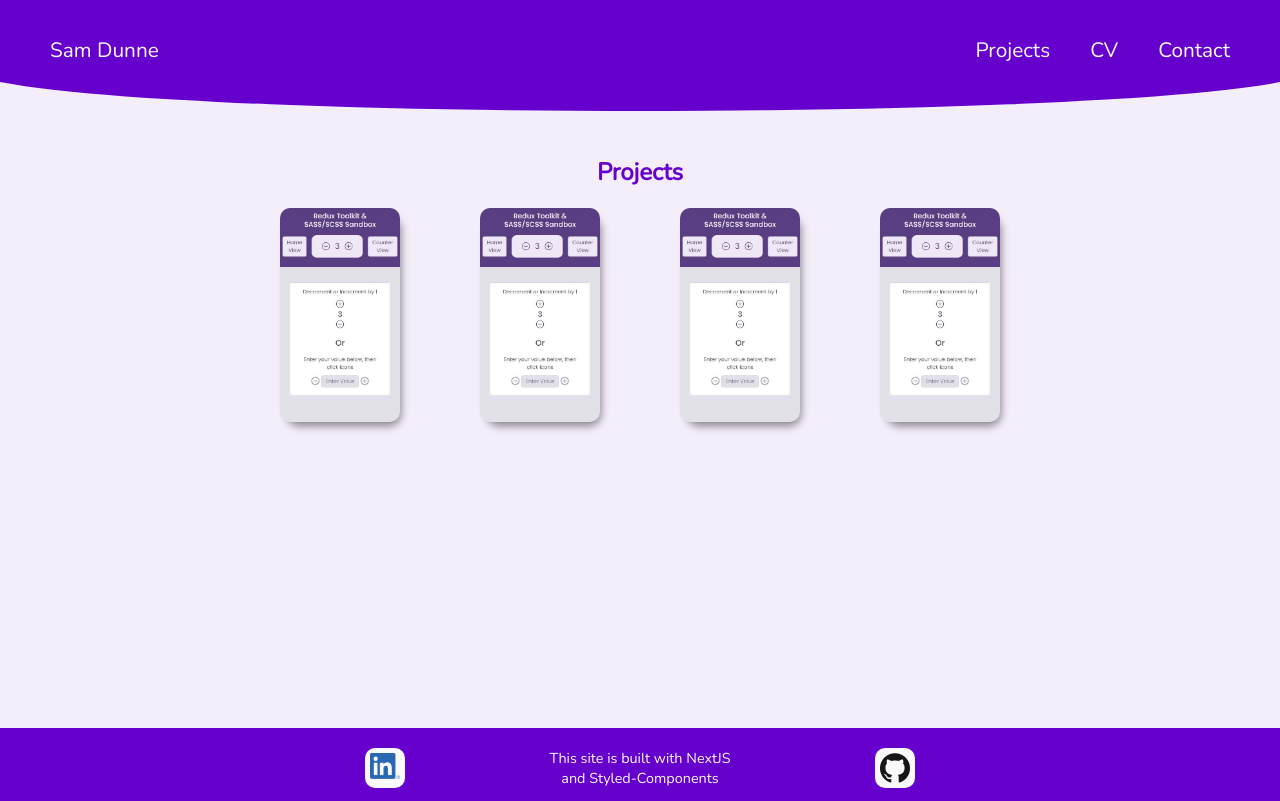
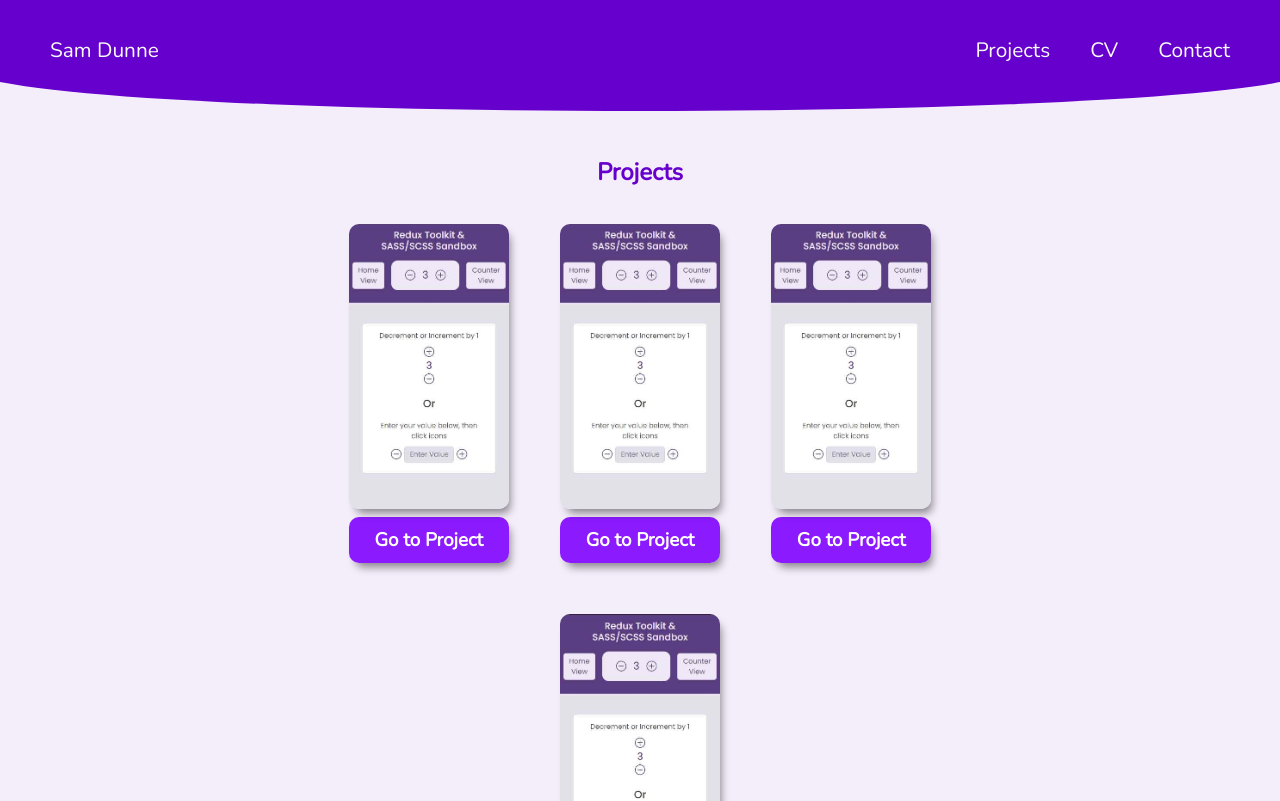
Before and after one commit to Sam-Dunne/portfolio-next-styledcomponents, a Next.js app: page /projects in a window 1280 px wide. Shown: the top 801 px of the page. Built offline with nearby package versions, Linux system fonts and the light colour scheme.

Commit message:
adding responsiveness, accessability to projects cards

```diff
--- a/pages/projects.js
+++ b/pages/projects.js
@@ -81,44 +81,55 @@
     `;
 
 const ProjectsCardWrapper = styled.div`
-    width: 90vw;
+    position: relative;
+    width: 70%;
+    margin: 10px auto 30px auto;
+
+
     @media ${device.tablet} {
-
+        width: 35%;
+        margin: 2vw 2vw;
     }
 
     @media ${device.laptopL} {
-        display: flex;
+        width: 20%;
+
+        /* display: flex;
         justify-content: space-around;
-        align-items: center;
+        align-items: center; */
     }
 `;
 
 const ProjectsCard = styled.div`
     position: relative;
-    width: 70%;
+    /* width: 70%; */
 
     background: rgb(140,26,255);
     background: linear-gradient(45deg, rgba(140,26,255,1) 30%, rgba(152,26,255,0.9587185215883228) 71%);
     padding: 0px 0px;
     border-radius: 15px;
-    margin: 10px auto 30px auto;
-    box-shadow: 4px 7px 8px -3px rgba(0,0,0,0.45);
+    /* margin: 10px auto 30px auto; */
+    /* box-shadow: 4px 7px 8px -3px rgba(0,0,0,0.45);
 -webkit-box-shadow: 4px 7px 8px -3px rgba(0,0,0,0.45);
--moz-box-shadow: 4px 7px 8px -3px rgba(0,0,0,0.45);
+-moz-box-shadow: 4px 7px 8px -3px rgba(0,0,0,0.45); */
     /* height: 100%; */
+
 
     &:hover {
         opacity: 0.6;
     }
+    &:focus {
+        opacity: 0.6;
+    }
 
     @media ${device.tablet} {
-        width: 35%;
+        /* width: 35%; */
     }
 
     @media ${device.laptopL} {
         /* margin: 0px 50px 20px 50px;
         height: 65%; */
-        width: 15%;
+        /* width: 20%; */
 
     }
 `;
@@ -197,7 +208,9 @@
 
   &:hover {
     opacity: 1;
-
+    }
+  &:focus {
+    opacity: 1;
     }
 `
 
@@ -211,6 +224,9 @@
     border-radius: 10px;
 
     &:hover {
+        opacity: 0.3;
+    }
+    &:focus {
         opacity: 0.3;
     }
     @media ${device.tablet} {
@@ -254,6 +270,33 @@
 `;
 const Anchor = styled.a`
     display: block;
+    border-radius: 10px;
+    text-decoration: none;
+
+    box-shadow: 4px 7px 8px -3px rgba(0,0,0,0.45);
+-webkit-box-shadow: 4px 7px 8px -3px rgba(0,0,0,0.45);
+-moz-box-shadow: 4px 7px 8px -3px rgba(0,0,0,0.45);
+    transition:
+        transform 200ms ease-in;
+
+    &:focus {
+        transform: scale(1.04);
+        text-decoration: underline white 3px;
+    }
+    &:hover {
+        transform: scale(1.04);
+        text-decoration: underline white 3px;
+
+    }
+`;
+
+const GoTo = styled.h3`
+    text-align: center;
+    background: rgb(140,26,255);
+    color: white;
+    padding: 10px;
+    border-radius: 10px;
+    margin-top: 8px;
 `;
 
 export default function Projects() {
@@ -266,9 +309,102 @@
             <Container>
                 <HeaderTitle>Projects</HeaderTitle>
                 <ProjectsSection>
+                    <ProjectsCardWrapper>
+                        <ProjectsCard>
+                            <Anchor href="">
+                                <ProjectsImage src='/rtk.jpg' alt='shipt clone mobile view' width={224} height={400} objectFit='cover' layout='responsive' priority={true} />
+                                <Middle>
+                                    <ProjectsTitle>Redux Toolkit</ProjectsTitle>
+                                    <CardOverlayCopy>Learned foundational concepts of Redux. Styled with Bootstrap and Sass.
+                                    </CardOverlayCopy>
+                                </Middle>
+                            </Anchor>
+                        </ProjectsCard>
+                        <Anchor href="https://learning-redux.herokuapp.com/" target="blank">
+                            <GoTo>Go to Project</GoTo>
+                        </Anchor>
+                    </ProjectsCardWrapper>
 
-                    <ProjectsCard>
-                        <Anchor href="https://learning-redux.herokuapp.com/" target='blank'>
+                    <ProjectsCardWrapper>
+                        <ProjectsCard>
+                            <Anchor href="">
+                                <ProjectsImage src='/rtk.jpg' alt='shipt clone mobile view' width={224} height={400} objectFit='cover' layout='responsive' priority={true} />
+                                <Middle>
+                                    <ProjectsTitle>Redux Toolkit</ProjectsTitle>
+                                    <CardOverlayCopy>Learned foundational concepts of Redux. Styled with Bootstrap and Sass.
+                                    </CardOverlayCopy>
+                                </Middle>
+                            </Anchor>
+                        </ProjectsCard>
+                        <Anchor href="https://learning-redux.herokuapp.com/" target="blank">
+                            <GoTo>Go to Project</GoTo>
+                        </Anchor>
+                    </ProjectsCardWrapper>
+                    <ProjectsCardWrapper>
+                        <ProjectsCard>
+                            <Anchor href="">
+                                <ProjectsImage src='/rtk.jpg' alt='shipt clone mobile view' width={224} height={400} objectFit='cover' layout='responsive' priority={true} />
+                                <Middle>
+                                    <ProjectsTitle>Redux Toolkit</ProjectsTitle>
+                                    <CardOverlayCopy>Learned foundational concepts of Redux. Styled with Bootstrap and Sass.
+                                    </CardOverlayCopy>
+                                </Middle>
+                            </Anchor>
+                        </ProjectsCard>
+                        <Anchor href="https://learning-redux.herokuapp.com/" target="blank">
+                            <GoTo>Go to Project</GoTo>
+                        </Anchor>
+                    </ProjectsCardWrapper>
+
+                    <ProjectsCardWrapper>
+                        <ProjectsCard>
+                            <Anchor href="">
+                                <ProjectsImage src='/rtk.jpg' alt='shipt clone mobile view' width={224} height={400} objectFit='cover' layout='responsive' priority={true} />
+                                <Middle>
+                                    <ProjectsTitle>Redux Toolkit</ProjectsTitle>
+                                    <CardOverlayCopy>Learned foundational concepts of Redux. Styled with Bootstrap and Sass.
+                                    </CardOverlayCopy>
+                                </Middle>
+                            </Anchor>
+                        </ProjectsCard>
+                        <Anchor href="https://learning-redux.herokuapp.com/" target="blank">
+                            <GoTo>Go to Project</GoTo>
+                        </Anchor>
+                    </ProjectsCardWrapper>
+
+                    {/* <ProjectsCardWrapper>
+                        <ProjectsCard>
+                            <Anchor href="">
+                                <ProjectsImage src='/rtk.jpg' alt='shipt clone mobile view' width={224} height={400} objectFit='cover' layout='responsive' priority={true} />
+                                <Middle>
+                                    <ProjectsTitle>Redux Toolkit</ProjectsTitle>
+                                    <CardOverlayCopy>Learned foundational concepts of Redux. Styled with Bootstrap and Sass.
+                                    </CardOverlayCopy>
+                                </Middle>
+                            </Anchor>
+                        </ProjectsCard>
+                        <Anchor href="https://learning-redux.herokuapp.com/">
+                            <span>Go to Project</span>
+                        </Anchor>
+                    </ProjectsCardWrapper>
+                    <ProjectsCardWrapper>
+
+                        <ProjectsCard>
+                            <Anchor href="">
+                                <ProjectsImage src='/rtk.jpg' alt='shipt clone mobile view' width={224} height={400} objectFit='cover' layout='responsive' priority={true} />
+                                <Middle>
+                                    <ProjectsTitle>Redux Toolkit</ProjectsTitle>
+                                    <CardOverlayCopy>Learned foundational concepts of Redux. Styled with Bootstrap and Sass.
+                                    </CardOverlayCopy>
+                                </Middle>
+                            </Anchor>
+                        </ProjectsCard>
+                        <Anchor href="https://learning-redux.herokuapp.com/">
+                            <span>Go to Project</span>
+                        </Anchor>
+                    </ProjectsCardWrapper> */}
+                    {/* <ProjectsCard>
+                        <Anchor href="">
                             <ProjectsImage src='/rtk.jpg' alt='shipt clone mobile view' width={224} height={400} objectFit='cover' layout='responsive' priority={true} />
                             <Middle>
                                 <ProjectsTitle>Redux Toolkit</ProjectsTitle>
@@ -278,7 +414,7 @@
                         </Anchor>
                     </ProjectsCard>
                     <ProjectsCard>
-                        <Anchor href="https://learning-redux.herokuapp.com/" target='blank'>
+                        <Anchor href="">
                             <ProjectsImage src='/rtk.jpg' alt='shipt clone mobile view' width={224} height={400} objectFit='cover' layout='responsive' priority={true} />
                             <Middle>
                                 <ProjectsTitle>Redux Toolkit</ProjectsTitle>
@@ -288,7 +424,7 @@
                         </Anchor>
                     </ProjectsCard>
                     <ProjectsCard>
-                        <Anchor href="https://learning-redux.herokuapp.com/" target='blank'>
+                        <Anchor href="">
                             <ProjectsImage src='/rtk.jpg' alt='shipt clone mobile view' width={224} height={400} objectFit='cover' layout='responsive' priority={true} />
                             <Middle>
                                 <ProjectsTitle>Redux Toolkit</ProjectsTitle>
@@ -296,17 +432,7 @@
                                 </CardOverlayCopy>
                             </Middle>
                         </Anchor>
-                    </ProjectsCard>
-                    <ProjectsCard>
-                        <Anchor href="https://learning-redux.herokuapp.com/" target='blank'>
-                            <ProjectsImage src='/rtk.jpg' alt='shipt clone mobile view' width={224} height={400} objectFit='cover' layout='responsive' priority={true} />
-                            <Middle>
-                                <ProjectsTitle>Redux Toolkit</ProjectsTitle>
-                                <CardOverlayCopy>Learned foundational concepts of Redux. Styled with Bootstrap and Sass.
-                                </CardOverlayCopy>
-                            </Middle>
-                        </Anchor>
-                    </ProjectsCard>
+                    </ProjectsCard> */}
                     {/* <ProjectsCard>
                         <Anchor href="https://learning-redux.herokuapp.com/" target='blank'>
                             <ProjectsImage src='/rtk.jpg' alt='shipt clone mobile view' width={224} height={400} objectFit='cover' layout='responsive' priority={true} />
```
